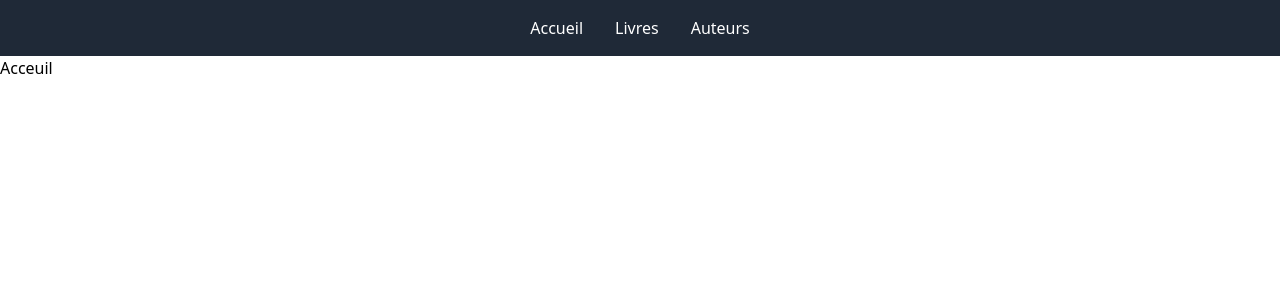
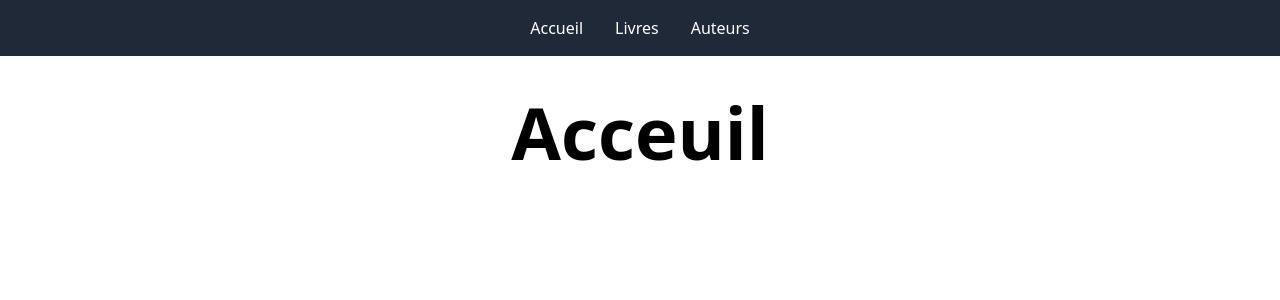
Before and after one commit to Maxence-De-Poorter/web-technologies-m1, a Next.js app in the folder m1-site/: page / in a window 1280 px wide. Shown: the top 300 px of the page. Built offline with nearby package versions, Linux system fonts and the light colour scheme.

Commit message:
style: justify-center the PageTitle and increase the font size

```diff
--- a/m1-site/src/components/PageTitle.tsx
+++ b/m1-site/src/components/PageTitle.tsx
@@ -2,8 +2,8 @@ export default function PageTitle({children}: {
     children: React.ReactNode
 }) {
     return (
-        <div>
-            <h1>{children}</h1>
+        <div className="flex justify-center mt-10">
+            <h1 className="text-7xl font-bold mb-4">{children}</h1>
         </div>
     )
 }
```
